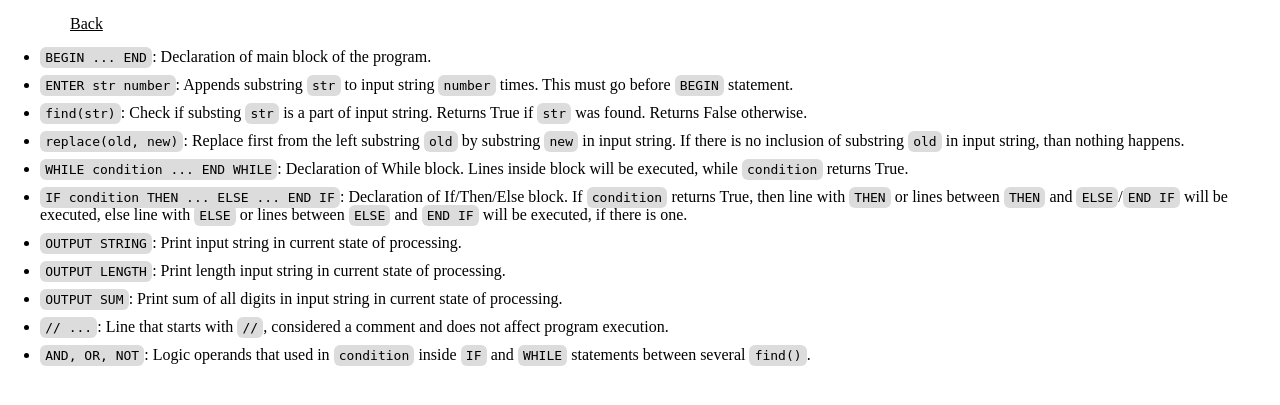
After one commit to leofeen/Translator_Web, a Django app: page /specification/en/ in a window 1280 px wide. The commit adds this page. Shown: the top 405 px of the page. Run offline with Django 3.2, Linux system fonts and the light colour scheme.

Commit message:
Add specification and styling

```diff
--- a/translator/translator_web/static/translator_web/style.css
+++ b/translator/translator_web/static/translator_web/style.css
@@ -2,6 +2,20 @@
     box-sizing: border-box;
     margin: 0;
     padding: 0;
+}
+
+a {
+    color: black;
+}
+
+a:hover {
+    color: blue;
+}
+
+option {
+    border: initial;
+    color: initial;
+    background-color: initial;
 }
 
 .content-container {
@@ -54,6 +68,10 @@
     border-right: 1px solid #c0c0c0;
     margin-right: 8px;
     padding-top: 1px;
+    -moz-user-select: none;
+    -webkit-user-select: none;
+    -ms-user-select: none;
+    user-select: none;
 }
 
 .lined-textarea-container {
@@ -72,3 +90,43 @@
     text-align: right;
     line-height: inherit;
 }
+
+.token-description {
+    margin-bottom: 10px;
+}
+
+.code-snippet {
+    background-color: #dcdcdc;
+    border-radius: 6px;
+    padding: .2em .4em;
+}
+
+.translator-specifications-list {
+    padding-left: 30px;
+}
+
+.specification-header {
+    padding: 15px 70px;
+}
+
+.button-reset-translate, .button-translate {
+    background: white;
+    padding: 1px 4px;
+    border: 2px black solid;
+    border-radius: 6px;
+}
+
+.button-reset-translate:hover, .button-translate:hover, .translate-language-select:hover {
+    border-color: blue;
+    color: blue;
+}
+
+.translate-language-select {
+    border: 2px solid black;
+    border-radius: 6px;
+    padding: 1px 0 1px 4px;
+}
+
+.button-reset-translate, .button-translate, .translate-language-select {
+    cursor: pointer;
+}
--- /dev/null
+++ b/translator/translator_web/templates/translator_web/specification.html
@@ -0,0 +1,13 @@
+{% extends 'translator_web/base.html' %}
+
+{% block header %}
+    <header class="specification-header"><a class="back-link" href="{% url 'translator_web:index' %}">{{ message_back }}</a></header>
+{% endblock header %}
+
+{% block content %}
+    <ul class="specification-list">
+        {% for token, description in language_description %}
+            <li class="token-description"><code class="code-snippet">{{ token }}</code>: {{ description }}</li>
+        {% endfor %}
+    </ul>
+{% endblock content %}
--- a/translator/translator_web/translate.py
+++ b/translator/translator_web/translate.py
@@ -4,49 +4,7 @@ def translate(input_data: str, language: str):
     Commands are case sensitive.
     """
     output_data = ''
-    # Languge reference keywords must be in upper case
-    if language == 'ru':
-        language_reference = {
-            'begin': 'НАЧАЛО',
-            'enter': 'ВВОД',
-            'end': 'КОНЕЦ',
-            'find': 'нашлось',
-            'replace': 'заменить',
-            'end_while': 'КОНЕЦ ПОКА',
-            'end_if': 'КОНЕЦ ЕСЛИ',
-            'if': 'ЕСЛИ',
-            'while': 'ПОКА',
-            'or': 'ИЛИ',
-            'and': 'И',
-            'not': 'НЕ',
-            'then': 'ТО',
-            'else': 'ИНАЧЕ',
-            'str_out': 'ВЫВОД СТРОКИ',
-            'len_out': 'ВЫВОД ДЛИНЫ',
-            'sum_out': 'ВЫВОД СУММЫ',
-        }
-    elif language == 'en':
-        language_reference = {
-            'begin': 'BEGIN',
-            'enter': 'ENTER',
-            'end': 'END',
-            'find': 'find',
-            'replace': 'replace',
-            'end_while': 'END WHILE',
-            'end_if': 'END IF',
-            'if': 'IF',
-            'while': 'WHILE',
-            'or': 'OR',
-            'and': 'AND',
-            'not': 'NOT',
-            'then': 'THEN',
-            'else': 'ELSE',
-            'str_out': 'OUTPUT STRING',
-            'len_out': 'OUTPUT LENGTH',
-            'sum_out': 'OUTPUT SUM',
-        }
-    else:
-        raise ValueError(f'Unsopported language: {language}')
+    language_reference = get_language_reference(language)
 
     # Every programm should have main block:
     # starts with 'begin' token,
@@ -223,3 +181,82 @@ def translate(input_data: str, language: str):
         raise SyntaxError('Expected end of while block, but got EOF') # End-Of-File
 
     return output_data
+
+def get_language_reference(language: str):
+    # Languge reference keywords must be in upper case
+    if language == 'ru':
+        language_reference = {
+            'begin': 'НАЧАЛО',
+            'enter': 'ВВОД',
+            'end': 'КОНЕЦ',
+            'find': 'нашлось',
+            'replace': 'заменить',
+            'end_while': 'КОНЕЦ ПОКА',
+            'end_if': 'КОНЕЦ ЕСЛИ',
+            'if': 'ЕСЛИ',
+            'while': 'ПОКА',
+            'or': 'ИЛИ',
+            'and': 'И',
+            'not': 'НЕ',
+            'then': 'ТО',
+            'else': 'ИНАЧЕ',
+            'str_out': 'ВЫВОД СТРОКИ',
+            'len_out': 'ВЫВОД ДЛИНЫ',
+            'sum_out': 'ВЫВОД СУММЫ',
+        }
+    elif language == 'en':
+        language_reference = {
+            'begin': 'BEGIN',
+            'enter': 'ENTER',
+            'end': 'END',
+            'find': 'find',
+            'replace': 'replace',
+            'end_while': 'END WHILE',
+            'end_if': 'END IF',
+            'if': 'IF',
+            'while': 'WHILE',
+            'or': 'OR',
+            'and': 'AND',
+            'not': 'NOT',
+            'then': 'THEN',
+            'else': 'ELSE',
+            'str_out': 'OUTPUT STRING',
+            'len_out': 'OUTPUT LENGTH',
+            'sum_out': 'OUTPUT SUM',
+        }
+    else:
+        raise ValueError(f'Unsopported language: {language}')
+    return language_reference
+
+def get_language_description(language: str):
+    if language == 'ru':
+        language_description = {
+            'НАЧАЛО ... КОНЕЦ': 'Операторные скобки для основного блока программы.',
+            'ВВОД str number': 'Добавляет <code class="code-snippet">number</code> раз к строке для обработки подстроку <code class="code-snippet">str</code>. Может идти только перед <code class="code-snippet">НАЧАЛО</code>.',
+            'нашлось(str)': 'Проверяет наличие подстроки <code class="code-snippet">str</code> в строке для обработки. Возвращает True, если подстрока найдена. Иначе возвращает False.',
+            'заменить(old, new)': 'Заменяет первую слева подстроку <code class="code-snippet">old</code> на подстроку new в строке для обработки. Если подстрока old отсутствует, то команда не выполняется.',
+            'ПОКА condition ... КОНЕЦ ПОКА': 'Объявление блока цикла Пока. Выполняются строки внутри блока, пока <code class="code-snippet">condition</code> возвращает True.',
+            'ЕСЛИ condition ТО ... ИНАЧЕ ... КОНЕЦ ЕСЛИ': 'Объявление блока Если/То/Иначе. Если <code class="code-snippet">condition</code> возвращает True, то выполняются строка с <code class="code-snippet">ТО</code> или строки между <code class="code-snippet">ТО</code> и <code class="code-snippet">ИНАЧЕ</code>/<code class="code-snippet">КОНЕЦ ЕСЛИ</code>, иначе выполняется строка с <code class="code-snippet">ИНАЧЕ</code> или строки между <code class="code-snippet">ИНАЧЕ</code> и <code class="code-snippet">КОНЕЦ ЕСЛИ</code>, если такие присутствуют.',
+            'ВЫВОД СТРОКИ': 'Печатает строку для обработки в текущем состоянии.',
+            'ВЫВОД ДЛИНЫ': 'Печатает длину строки для обработки в текущем состоянии.',
+            'ВЫВОД СУММЫ': 'Печатет сумму всех цифр в строке для обработки в текущем состоянии.',
+            '// ...': 'Строка, начинающаяся с <code class="code-snippet">//</code>, является комментарием, не влияющим на исполнение кода.',
+            'И, ИЛИ, НЕ': 'Логические операторы, использующиеся в <code class="code-snippet">condition</code> в <code class="code-snippet">ЕСЛИ</code> и <code class="code-snippet">ПОКА</code> между несколькими <code class="code-snippet">нашлось()</code>.',
+        }
+    elif language == 'en':
+        language_description = {
+            'BEGIN ... END': 'Declaration of main block of the program.',
+            'ENTER str number': 'Appends substring <code class="code-snippet">str</code> to input string <code class="code-snippet">number</code> times. This must go before <code class="code-snippet">BEGIN</code> statement.',
+            'find(str)': 'Check if substing <code class="code-snippet">str</code> is a part of input string. Returns True if <code class="code-snippet">str</code> was found. Returns False otherwise.',
+            'replace(old, new)': 'Replace first from the left substring <code class="code-snippet">old</code> by substring <code class="code-snippet">new</code> in input string. If there is no inclusion of substring <code class="code-snippet">old</code> in input string, than nothing happens.',
+            'WHILE condition ... END WHILE': 'Declaration of While block. Lines inside block will be executed, while <code class="code-snippet">condition</code> returns True.',
+            'IF condition THEN ... ELSE ... END IF': 'Declaration of If/Then/Else block. If <code class="code-snippet">condition</code> returns True, then line with <code class="code-snippet">THEN</code> or lines between <code class="code-snippet">THEN</code> and <code class="code-snippet">ELSE</code>/<code class="code-snippet">END IF</code> will be executed, else line with <code class="code-snippet">ELSE</code> or lines between <code class="code-snippet">ELSE</code> and <code class="code-snippet">END IF</code> will be executed, if there is one.',
+            'OUTPUT STRING': 'Print input string in current state of processing.',
+            'OUTPUT LENGTH': 'Print length input string in current state of processing.',
+            'OUTPUT SUM': 'Print sum of all digits in input string in current state of processing.',
+            '// ...': 'Line that starts with <code class="code-snippet">//</code>, considered a сomment and does not affect program execution.',
+            'AND, OR, NOT': 'Logic operands that used in <code class="code-snippet">condition</code> inside <code class="code-snippet">IF</code> and <code class="code-snippet">WHILE</code> statements between several <code class="code-snippet">find()</code>.',
+        }
+    else:
+        raise ValueError(f'Unsopported language: {language}')
+    return language_description
--- a/translator/translator_web/urls.py
+++ b/translator/translator_web/urls.py
@@ -5,6 +5,7 @@ from . import views
 
 app_name = "translator_web"
 urlpatterns = [
+    path('translate/', views.translate, name='translate'),
+    path('specification/<str:language>/', views.specification, name='specification'),
     path('', views.index, name='index'),
-    path('translate/', views.translate, name='translate'),
 ]
--- a/translator/translator_web/views.py
+++ b/translator/translator_web/views.py
@@ -1,8 +1,10 @@
-from django.http.response import HttpResponse
+from django.http.response import Http404, HttpResponse
 from django.shortcuts import render
 from django.http.request import HttpRequest
+from django.utils.safestring import mark_safe
 
-from .translate import translate as _translate
+from .translate import get_language_description, translate as _translate
+from .translate import get_language_reference
 
 
 def index(request: HttpRequest):
@@ -17,3 +19,19 @@ def translate(request: HttpRequest):
         return HttpResponse(translation)
     except (ValueError, SyntaxError) as e:
         return HttpResponse(str(e))
+
+def specification(request: HttpRequest, language: str):
+    context = {}
+    if language == 'ru':
+        context['message_back'] = 'Назад'
+    elif language == 'en':
+        context['message_back'] = 'Back'
+    else:
+        raise Http404
+
+    language_description = get_language_description(language).items()
+    language_description_safe = []
+    for token, description in language_description:
+        language_description_safe.append((token, mark_safe(description)))
+    context['language_description'] = language_description_safe
+    return render(request, 'translator_web/specification.html', context=context)
```
Also changed, not shown: translator/translator_web/templates/translator_web/index.html (+9 -3 lines).
